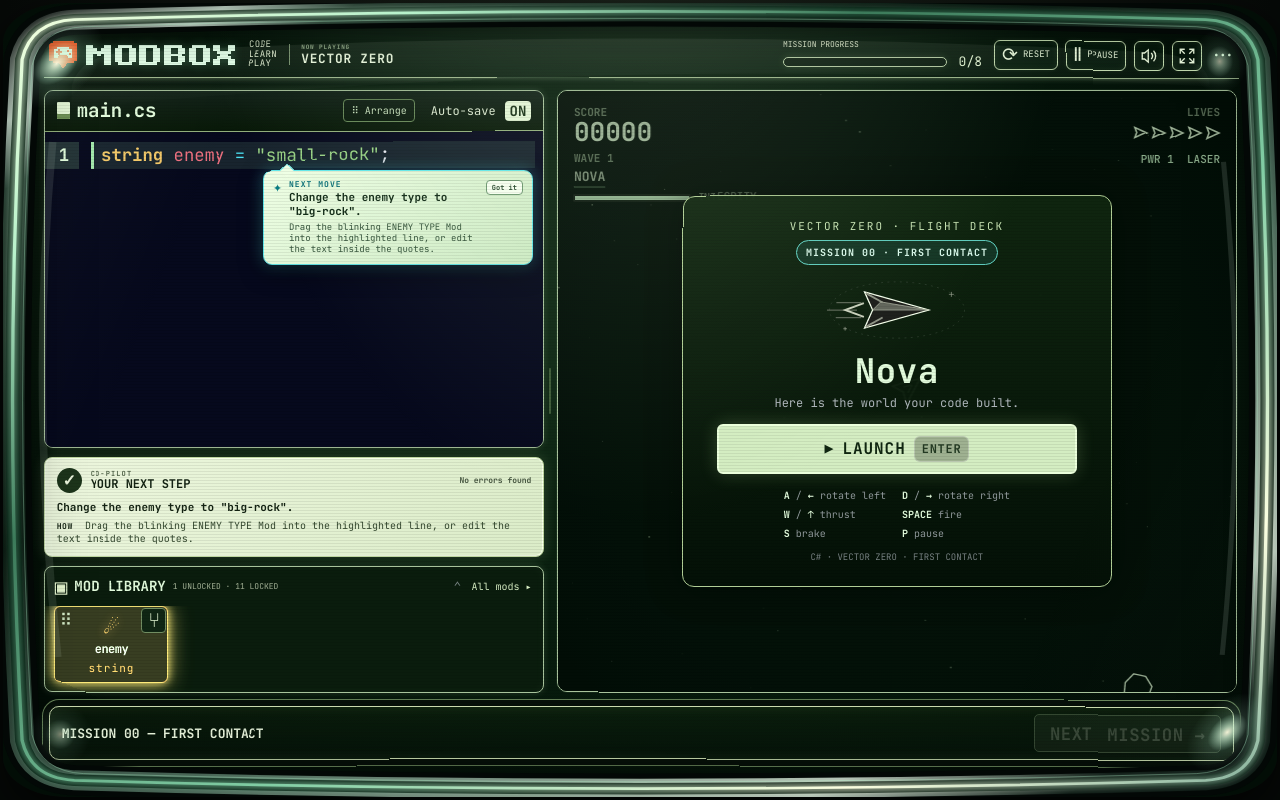
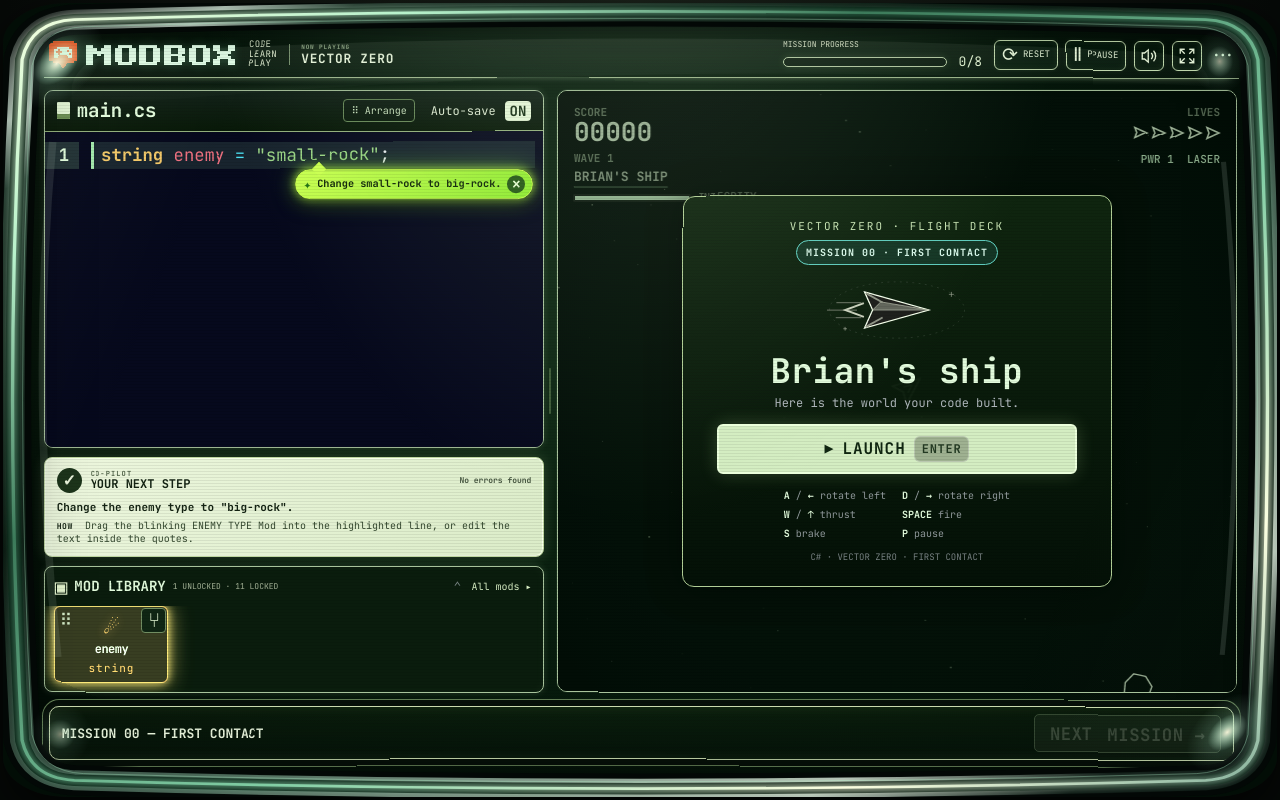
Before and after one commit to leomelchior21/ModBox, a React (Vite) app: page / in a window 1280 px wide. Both pictures are taken after a click on the button "Play Vector Zero". Built offline with nearby package versions, Linux system fonts and the light colour scheme.

Commit message:
Refine coach prompts and ship default

```diff
--- a/src/app/screens/LabScreen.tsx
+++ b/src/app/screens/LabScreen.tsx
@@ -24,7 +24,7 @@ import {
   seedMissionCode,
   unlockedMods,
 } from '../../learning/missions';
-import { codeToolsForMission, copilotStep } from '../../learning/copilot';
+import { coachPopupMessage, codeToolsForMission, copilotStep } from '../../learning/copilot';
 import {
   filterConfigToUnlocked,
   resolveLiveConfig,
@@ -264,7 +264,7 @@ export function LabScreen({
   const libraryStep = Boolean(
     guidance.targetId && /^(Add|Build)\b/i.test(guidance.message),
   );
-  const coach = coachVisible ? guidance : undefined;
+  const coach = coachVisible ? { ...guidance, message: coachPopupMessage(guidance) } : undefined;
 
   useEffect(() => {
     if (libraryStep) setModStripCollapsed(false);
--- a/src/components/CoachBubble.tsx
+++ b/src/components/CoachBubble.tsx
@@ -1,6 +1,5 @@
 export function CoachBubble({
   message,
-  hint,
   className = '',
   onDismiss,
 }: {
@@ -12,13 +11,9 @@ export function CoachBubble({
   return (
     <aside className={`coach-bubble ${className}`} role="status" aria-live="polite">
       <span className="coach-bubble__spark" aria-hidden="true">✦</span>
-      <div className="coach-bubble__copy">
-        <strong>NEXT MOVE</strong>
-        <span>{message}</span>
-        {hint ? <small>{hint}</small> : null}
-      </div>
+      <span className="coach-bubble__copy">{message}</span>
       <button type="button" className="coach-bubble__close" onClick={onDismiss} aria-label="Dismiss this tip">
-        Got it
+        ×
       </button>
     </aside>
   );
--- a/src/components/ModOptions.tsx
+++ b/src/components/ModOptions.tsx
@@ -22,7 +22,7 @@ export function ModOptions({ mod, anchor, onClose, onInsert }: ModOptionsProps):
   const onCloseRef = useRef(onClose);
   const drag = useTouchModDrag(onInsert);
   const [position, setPosition] = useState<{ left: number; top: number } | null>(null);
-  const [value, setValue] = useState(mod.type === 'int' ? '3' : 'Nova');
+  const [value, setValue] = useState(mod.type === 'int' ? '3' : "Brian's ship");
   onCloseRef.current = onClose;
 
   const limit = NUMERIC_LIMITS[mod.id as keyof typeof NUMERIC_LIMITS];
@@ -32,7 +32,7 @@ export function ModOptions({ mod, anchor, onClose, onInsert }: ModOptionsProps):
       ? ['true', 'false']
       : mod.type === 'int'
         ? [...new Set([limit?.min ?? 1, 3, limit?.max ?? 10])].map(String)
-        : ['Nova', 'Voyager', 'Apollo']);
+        : ["Brian's ship", 'Voyager', 'Apollo']);
   const snippet = (nextValue: string) =>
     `${mod.type} ${mod.name} = ${mod.type === 'string' ? JSON.stringify(nextValue) : nextValue};`;
 
--- a/src/interpreter/core/limits.ts
+++ b/src/interpreter/core/limits.ts
@@ -22,7 +22,7 @@ export interface NumericLimit {
 }
 
 export const DEFAULT_CONFIG: GameConfig = {
-  shipName: 'Nova',
+  shipName: "Brian's ship",
   enemyType: 'small-rock',
   enemyCount: 3,
   enemySpeed: 2,
--- a/src/interpreter/core/mods.ts
+++ b/src/interpreter/core/mods.ts
@@ -44,7 +44,7 @@ export const MODS: ModDefinition[] = [
     type: 'string',
     label: 'SHIP NAME',
     blurb: 'Name of your machine. Shows on the HUD and in the Flight Log.',
-    example: 'string shipName = "Nova";',
+    example: 'string shipName = "Brian\'s ship";',
     unlockAt: 1,
   },
   {
--- a/src/interpreter/csharp/binder.ts
+++ b/src/interpreter/csharp/binder.ts
@@ -603,7 +603,7 @@ class Binder {
             MOD_CODES.badComparison,
             expr.pos,
             `${expr.op} compares numbers. Text can use == or !=.`,
-            'Try: if (shipName == "Nova") { … }',
+            'Try: if (shipName == "Brian\'s ship") { … }',
             csharpTechnical('typeMismatch'),
           );
         }
--- a/src/interpreter/csharp/index.ts
+++ b/src/interpreter/csharp/index.ts
@@ -66,7 +66,7 @@ const ALL_CHIPS: ChipToken[] = [
   { id: 'health', label: 'health', insert: 'health', hint: 'live ship integrity', group: 'logic' },
   { id: 'wave', label: 'wave', insert: 'wave', hint: 'live wave number', group: 'logic' },
   { id: 'enemiesRemaining', label: 'enemiesRemaining', insert: 'enemiesRemaining', group: 'logic' },
-  { id: 'decl:shipName', label: 'shipName', insert: 'string shipName = "Nova";', group: 'mod' },
+  { id: 'decl:shipName', label: 'shipName', insert: 'string shipName = "Brian\'s ship";', group: 'mod' },
   { id: 'decl:enemy', label: 'enemy', insert: 'string enemy = "big-rock";', group: 'mod' },
   { id: 'decl:enemies', label: 'enemies', insert: 'int enemies = 5;', group: 'mod' },
   { id: 'decl:enemySpeed', label: 'enemySpeed', insert: 'int enemySpeed = 2;', group: 'mod' },
--- a/src/interpreter/csharp/parser.ts
+++ b/src/interpreter/csharp/parser.ts
@@ -215,7 +215,7 @@ class Parser {
         nameToken.pos,
         `${varType} needs a name right after it.`,
         `Try: ${varType} ${
-          varType === 'string' ? 'shipName = "Nova";' : varType === 'int' ? 'enemies = 3;' : 'shield = true;'
+          varType === 'string' ? 'shipName = "Brian\'s ship";' : varType === 'int' ? 'enemies = 3;' : 'shield = true;'
         }`,
         csharpTechnical('expectedExpression'),
       );
--- a/src/learning/copilot.ts
+++ b/src/learning/copilot.ts
@@ -22,6 +22,40 @@ export interface CopilotStep {
   message: string;
   hint?: string;
   targetId?: CopilotTargetId;
+}
+
+const POPUP_TARGET_LABELS: Partial<Record<CopilotTargetId, string>> = {
+  enemyType: 'ENEMY TYPE',
+  shipName: 'SHIP NAME',
+  enemyCount: 'ENEMY COUNT',
+  laserPower: 'WEAPON POWER',
+  shieldEnabled: 'SHIELD',
+  rapidFireEnabled: 'RAPID FIRE',
+  writeline: 'WRITELINE',
+  'power-math': 'POWER MATH',
+  'score-rule': 'SCORE RULE',
+  'health-rule': 'HEALTH RULE',
+};
+
+/** Short, playful copy used only by the floating coach pill. */
+export function coachPopupMessage(step: CopilotStep): string {
+  const targetLabel = step.targetId ? POPUP_TARGET_LABELS[step.targetId] : undefined;
+  if (targetLabel && /^(Add|Build)\b/i.test(step.message)) {
+    return `Drag ${targetLabel} into the code.`;
+  }
+  if (step.message.startsWith('Mission ready')) return 'Great work! Go to the next mission.';
+  if (step.message.startsWith('Change the enemy type')) return 'Change small-rock to big-rock.';
+  if (step.message.startsWith('Change shipName')) return "Give Brian's ship a new name.";
+  if (step.message.startsWith('Change the number of enemies')) return 'Set enemies to 5 or more.';
+  if (step.message.startsWith('Switch shield')) return 'Change shield from false to true.';
+  if (step.message.startsWith('Switch rapidFire')) return 'Change rapidFire from false to true.';
+  if (step.message.startsWith('Launch the game and reach')) {
+    const score = step.message.match(/reach (\d+) points/)?.[1] ?? 'the target';
+    return `Launch and reach ${score} points.`;
+  }
+  if (step.message.startsWith('Launch and let your integrity')) return 'Launch and let health fall below 30.';
+  if (step.message.startsWith('Free build')) return 'Drag in a Mod and make the game yours.';
+  return step.message;
 }
 
 export const CODE_TOOLS: CodeToolDefinition[] = [
@@ -105,9 +139,9 @@ export function copilotStep(
           targetId: 'shipName',
         };
       }
-      if (ctx.config.shipName.trim().length <= 1 || ctx.config.shipName === 'Nova') {
+      if (ctx.config.shipName.trim().length <= 1 || ctx.config.shipName === "Brian's ship") {
         return {
-          message: 'Change shipName from "Nova" to a name you choose.',
+          message: 'Change shipName from "Brian\'s ship" to a name you choose.',
           hint: 'Keep the quotation marks around the new name.',
           targetId: 'shipName',
         };
--- a/src/learning/missions/missions.ts
+++ b/src/learning/missions/missions.ts
@@ -55,17 +55,17 @@ export const MISSION_M01: Mission = {
     example: 'Console.WriteLine("Pilot: " + shipName);',
   },
   brief: 'The HUD is showing a default call sign. Yours is better.',
-  action: 'Rename "Nova" and watch the HUD and Flight Log update.',
+  action: 'Rename "Brian\'s ship" and watch the HUD and Flight Log update.',
   hint: 'The + joins two pieces of text into one message.',
   appliedCopy: 'Your machine answers to a name you chose, and Flight Log heard it.',
   starter: [
     'string enemy = "small-rock";',
-    'string shipName = "Nova";',
+    'string shipName = "Brian\'s ship";',
     '',
     'Console.WriteLine("Pilot: " + shipName);',
   ].join('\n'),
   additions: [
-    { key: 'decl:shipName', code: 'string shipName = "Nova";' },
+    { key: 'decl:shipName', code: 'string shipName = "Brian\'s ship";' },
     { key: 'write:"Pilot: " + shipName', code: 'Console.WriteLine("Pilot: " + shipName);' },
   ],
   quickInsert: ['string', 'decl:shipName', 'writeline'],
@@ -78,7 +78,7 @@ export const MISSION_M01: Mission = {
       (ctx) =>
         ctx.summary.declares.string.includes('shipName') &&
         ctx.config.shipName.trim().length > 1 &&
-        ctx.config.shipName !== 'Nova',
+        ctx.config.shipName !== "Brian's ship",
     ),
     req('comms', 'Something was sent to Flight Log', (ctx) => ctx.summary.writesCount >= 1),
   ],
--- a/src/styles/crt-refinements.css
+++ b/src/styles/crt-refinements.css
@@ -396,46 +396,52 @@
 .lab .coach-bubble {
   position:absolute;
   z-index:30;
-  display:grid;
-  grid-template-columns:auto minmax(0,1fr) auto;
-  align-items:start;
-  gap:7px;
-  width:min(270px,calc(100% - 16px));
-  padding:9px;
-  border:1px solid #63e7e9;
-  border-radius:9px;
-  background:linear-gradient(145deg,#efffe5,#cdebc4);
-  color:#132c18;
-  box-shadow:0 6px 22px #0009,0 0 15px #4de1f266;
+  display:flex;
+  align-items:center;
+  gap:6px;
+  width:max-content;
+  max-width:calc(100% - 16px);
+  min-height:29px;
+  padding:5px 7px;
+  border:1px solid #c7ff4a;
+  border-radius:99px;
+  background:linear-gradient(135deg,#caff52,#8eea31);
+  color:#112709;
+  box-shadow:0 6px 18px #0008,0 0 8px #baff4a,0 0 22px #8dff4a88;
   font-family:var(--font-body);
+  white-space:nowrap;
   pointer-events:auto;
-  animation:coach-arrive .32s ease-out both;
+  animation:coach-float 2.4s ease-in-out infinite;
 }
-.lab .coach-bubble__spark { color:#087c83; font-size:15px; line-height:1; }
-.lab .coach-bubble__copy { display:flex; flex-direction:column; gap:3px; min-width:0; }
-.lab .coach-bubble__copy strong { color:#087078; font:900 8px/1 var(--font-mono); letter-spacing:.13em; }
-.lab .coach-bubble__copy span { font:800 11px/1.25 var(--font-body); }
-.lab .coach-bubble__copy small { color:#35543b; font:9px/1.25 var(--font-body); }
+.lab .coach-bubble__spark { flex:0 0 auto; color:#217114; font-size:13px; line-height:1; }
+.lab .coach-bubble__copy {
+  min-width:0;
+  overflow:hidden;
+  font:900 clamp(8px,.8vw,11px)/1 var(--font-mono);
+  text-overflow:ellipsis;
+}
 .lab .coach-bubble__close {
-  padding:3px 5px;
-  border:1px solid #6e9871;
-  border-radius:4px;
-  background:#f7fff1;
-  color:#234729;
+  flex:0 0 auto;
+  width:18px;
+  height:18px;
+  padding:0;
+  border:0;
+  border-radius:50%;
+  background:#285b18;
+  color:#eaffd4;
   cursor:pointer;
-  font:800 7px/1 var(--font-mono);
-  white-space:nowrap;
+  font:900 14px/17px sans-serif;
 }
-.lab .coach-bubble__close:hover { border-color:#087c83; background:#fff; }
-@keyframes coach-arrive {
-  from { opacity:0; transform:translateY(7px) scale(.97); }
-  to { opacity:1; transform:translateY(0) scale(1); }
+.lab .coach-bubble__close:hover { background:#123808; color:#fff; }
+@keyframes coach-float {
+  0%,100% { transform:translateY(0); }
+  50% { transform:translateY(-4px); }
 }
 
 .lab .editor-shell { position:relative; flex:1 1 auto; min-height:0; height:100%; }
 .lab .editor-shell .editor-host { height:100%; }
-.lab .coach-bubble-anchor { position:absolute; z-index:25; right:10px; width:min(270px,calc(100% - 64px)); }
-.lab .coach-bubble--editor { position:relative; width:100%; }
+.lab .coach-bubble-anchor { position:absolute; z-index:25; right:10px; display:flex; justify-content:flex-end; width:calc(100% - 64px); }
+.lab .coach-bubble--editor { position:relative; max-width:100%; }
 .lab .coach-bubble--editor::before {
   content:'';
   position:absolute;
@@ -443,9 +449,9 @@
   left:18px;
   width:10px;
   height:10px;
-  border-top:1px solid #63e7e9;
-  border-left:1px solid #63e7e9;
-  background:#efffe5;
+  border-top:1px solid #c7ff4a;
+  border-left:1px solid #c7ff4a;
+  background:#caff52;
   transform:rotate(45deg);
 }
 
@@ -463,7 +469,7 @@
 
 .lab .stage > .coach-bubble--stage { top:12px; right:12px; }
 .lab .mission__next-wrap { position:relative; flex:0 0 auto; }
-.lab .coach-bubble--mission { right:0; bottom:calc(100% + 9px); width:260px; }
+.lab .coach-bubble--mission { right:0; bottom:calc(100% + 9px); }
 
 .lab .overlay__mission {
   margin:-4px 0 0;
@@ -503,12 +509,10 @@
 @keyframes modbox-added-line { 50% { filter:brightness(1.55); } }
 
 @media(max-width:600px) {
-  .lab .coach-bubble { width:min(220px,calc(100% - 10px)); padding:6px; gap:5px; }
-  .lab .coach-bubble__copy span { font-size:9px; }
-  .lab .coach-bubble__copy small { display:none; }
-  .lab .coach-bubble-anchor { right:5px; width:min(220px,calc(100% - 45px)); }
+  .lab .coach-bubble { max-width:calc(100% - 10px); padding:4px 6px; gap:4px; }
+  .lab .coach-bubble-anchor { right:5px; width:calc(100% - 45px); }
   .lab .stage > .coach-bubble--stage { top:6px; right:6px; }
-  .lab .coach-bubble--mission { right:0; width:210px; }
+  .lab .coach-bubble--mission { right:0; }
   .lab .overlay__mission { font-size:8px; }
 }
 
```
Also changed, not shown: 1 other file (tests, documents, lock files or other folders).
